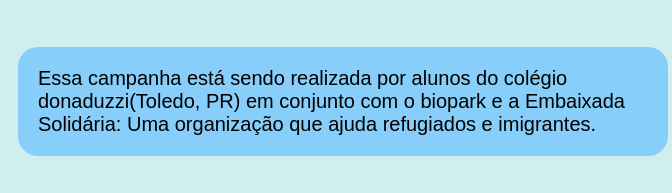
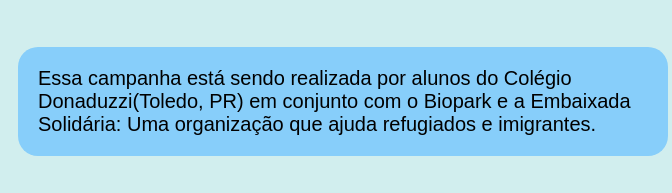
Before and after one commit to SchuckLucas/projetoCampanha, a plain HTML site: page ScriptsHTML/info.html in a window 1280 px wide. Shown: the part 158-351 px from the top of the page, 297-969 px from the left. Drawn offline with Linux system fonts and the light colour scheme.

Commit message:
Update info.html

```diff
--- a/ScriptsHTML/info.html
+++ b/ScriptsHTML/info.html
@@ -15,8 +15,8 @@
       <div id="box_main">
         <h2 class="textos subtitulos">Sobre a campanha:</h2>
         <p style="margin-top: 30px;" class="textos_info">
-          Essa campanha está sendo realizada por alunos do colégio
-          donaduzzi(Toledo, PR) em conjunto com o biopark e a Embaixada
+          Essa campanha está sendo realizada por alunos do Colégio
+          Donaduzzi(Toledo, PR) em conjunto com o Biopark e a Embaixada
           Solidária: Uma organização que ajuda refugiados e imigrantes.
         </p>
         <button id="bt_contato" class="botoes botoes_main">
```
